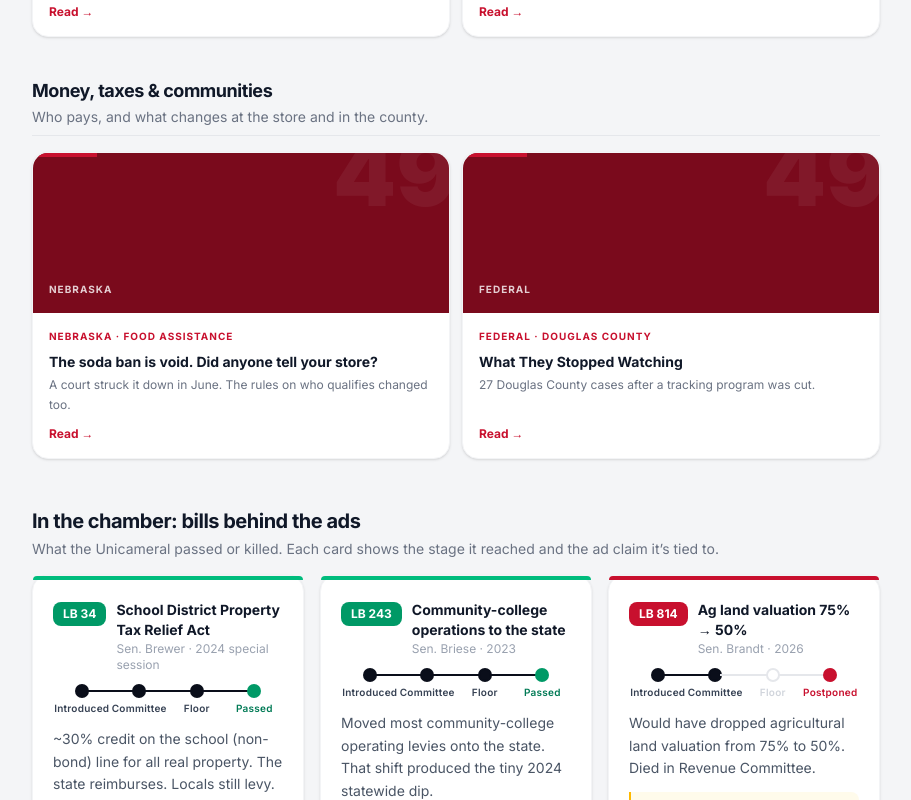
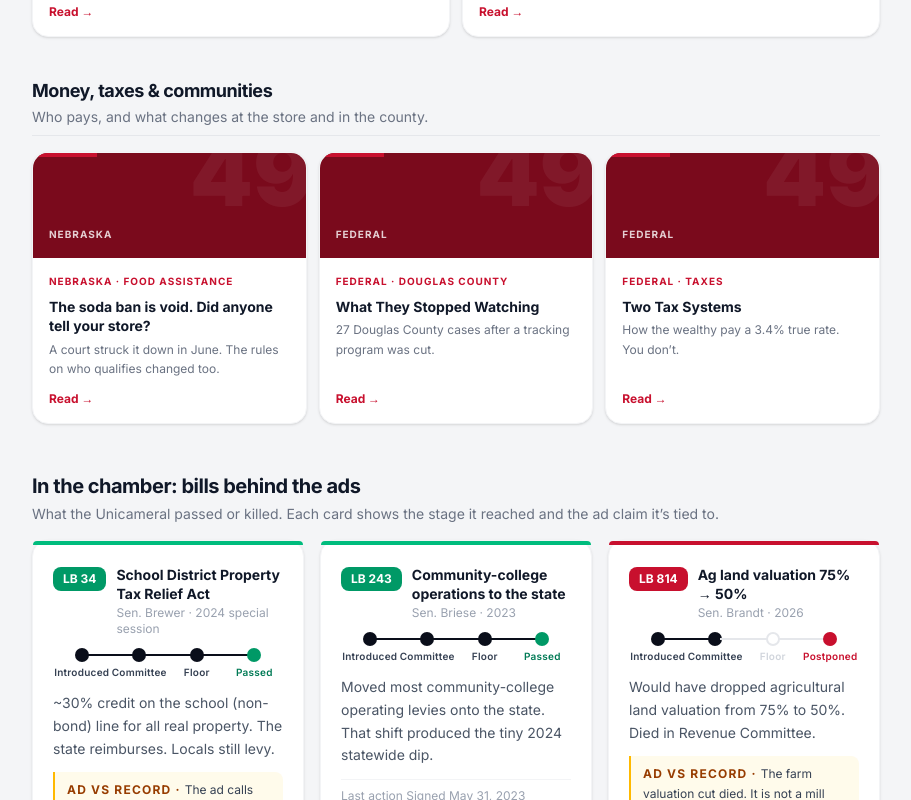
Before and after one commit to SerenityDigita1/nebraska-unicameral-watchdog, a Next.js app: page / in a window 1280 px wide. Shown: the part 1860-2660 px from the top of the page, without its empty margins (184-1095 px from the left). Built offline with nearby package versions, Linux system fonts and the light colour scheme.

Commit message:
Fix: Two Tax Systems card belongs in homepage taxes section

```diff
--- a/data/topics.js
+++ b/data/topics.js
@@ -56,13 +56,6 @@ export const TOPIC_GROUPS = [
       { href: "/interim", label: "Interim studies" },
       { href: "/district-49", label: "District 49" },
       { href: "/issues", label: "Key issues overview" },
-      {
-        href: "/two-tax-systems",
-        kicker: "Federal · Taxes",
-        title: "Two Tax Systems",
-        blurb: "How the wealthy pay a 3.4% true rate. You don’t.",
-        tone: "red",
-      },
     ],
   },
 ];
@@ -146,6 +139,13 @@ export const HOME_SECTIONS = [
         blurb: "27 Douglas County cases after a tracking program was cut.",
         tone: "red",
       },
+      {
+        href: "/two-tax-systems",
+        kicker: "Federal · Taxes",
+        title: "Two Tax Systems",
+        blurb: "How the wealthy pay a 3.4% true rate. You don’t.",
+        tone: "red",
+      },
     ],
   },
 ];
```
